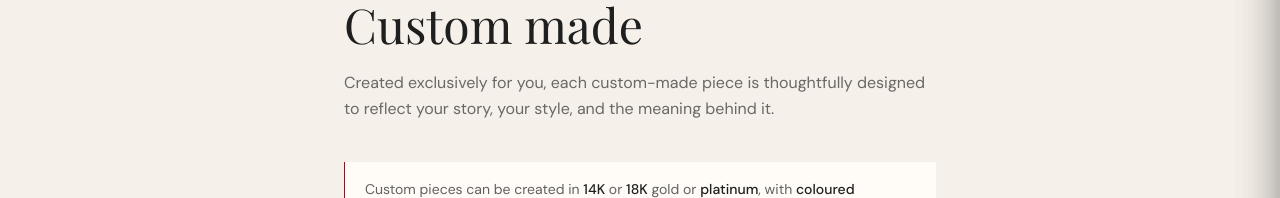
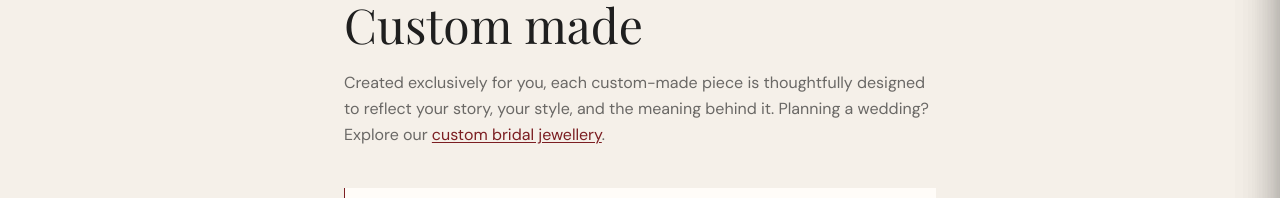
Before and after one commit to reonzpika/miozuki-web, a Next.js app: page /pages/bespoke-order in a window 1280 px wide. Shown: the part 246-444 px from the top of the page. Built offline with nearby package versions, Linux system fonts and the light colour scheme; no server answers; a web font is replaced by a local one.

Commit message:
Improve discovery of custom bridal jewellery

```diff
--- a/app/pages/bespoke-order/page.tsx
+++ b/app/pages/bespoke-order/page.tsx
@@ -22,7 +22,14 @@ export default function CustomMadePage() {
       </h1>
       <p className="max-w-prose text-sm md:text-base text-charcoal/65 leading-relaxed mb-10">
         Created exclusively for you, each custom-made piece is thoughtfully designed to reflect your
-        story, your style, and the meaning behind it.
+        story, your style, and the meaning behind it. Planning a wedding? Explore our{' '}
+        <Link
+          href="/pages/custom-bridal-jewellery-nz"
+          className="text-burgundy underline underline-offset-2 hover:text-burgundy/70 transition-colors"
+        >
+          custom bridal jewellery
+        </Link>
+        .
       </p>
 
       <p className="border-l border-burgundy bg-surface px-5 py-4 text-sm text-charcoal/70 leading-relaxed mb-10">
--- a/app/pages/custom-bridal-jewellery-nz/page.tsx
+++ b/app/pages/custom-bridal-jewellery-nz/page.tsx
@@ -5,6 +5,7 @@ export const metadata: Metadata = {
   title: 'Custom Bridal Jewellery NZ (Bespoke Orders) | Miozuki',
   description:
     'Design bespoke bridal jewellery in NZ with Miozuki: custom moissanite and freshwater pearl engagement rings, bridal sets, earrings, and pendants, handcrafted to your story.',
+  alternates: { canonical: '/pages/custom-bridal-jewellery-nz' },
 };
 
 const linkClass =
```
